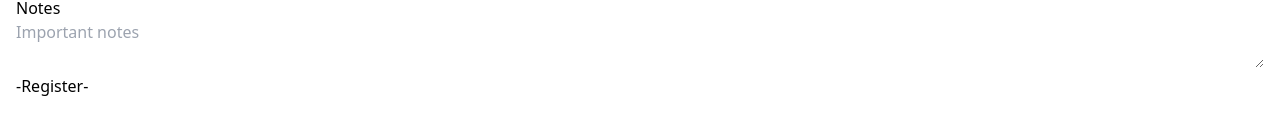
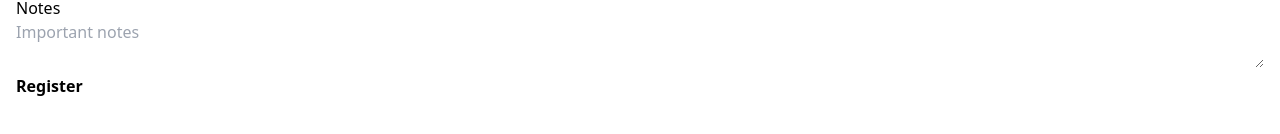
Before and after one commit to Audiotuete/zero-vue, a Vue app: page / in a window 1280 px wide. Shown: the part 188-322 px from the top of the page. Built offline with nearby package versions, Linux system fonts and the light colour scheme.

Commit message:
style: make Button text bold

```diff
--- a/src/components/Button.vue
+++ b/src/components/Button.vue
@@ -22,7 +22,7 @@ const renderAs = computed(() => {
     :disabled="props.disabled"
   >
     <component v-if="!props.loading" :is="props.iconLeft" />
-    <span v-if="!props.loading"> -<slot />- </span>
+    <span style="font-weight: bold" v-if="!props.loading"><slot /></span>
 
     <component :is="props.iconRight" v-if="!props.loading" />
     <span v-if="props.loading">Loading...</span>
```
